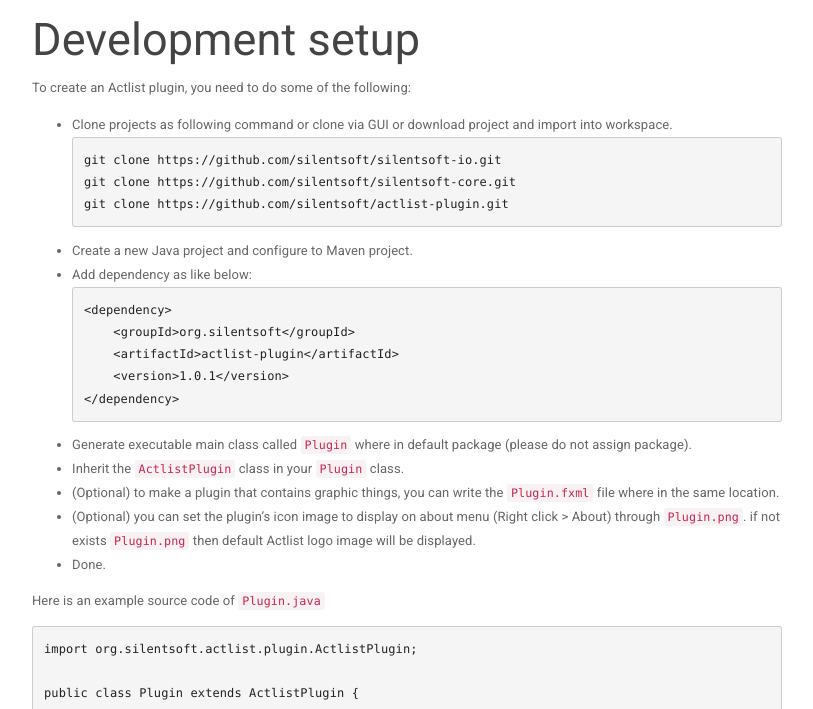
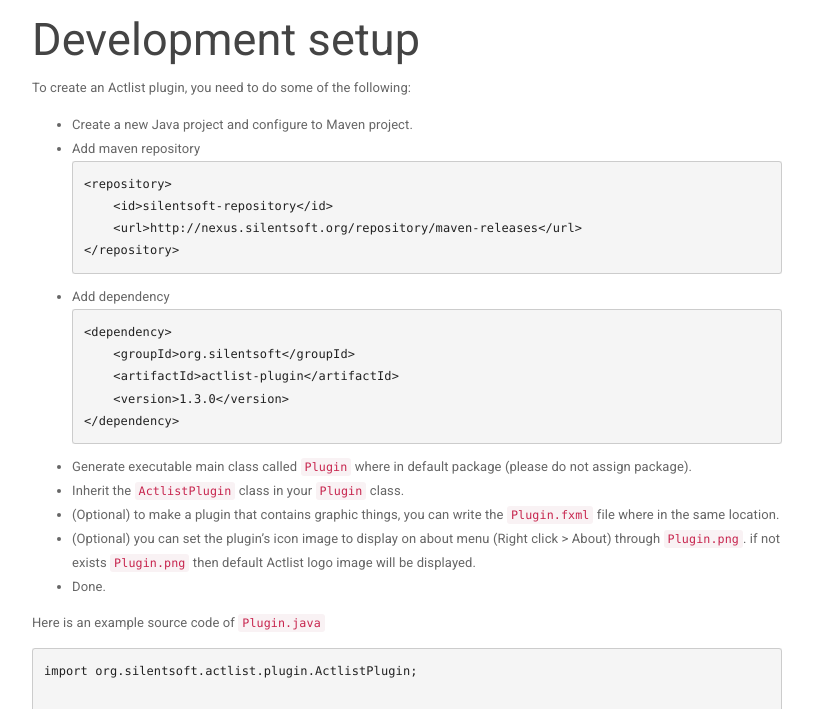
Before and after one commit to actlist/actlist.io, a Jekyll site: the page built from _docs/index.md, in a window 1280 px wide and 900 px high, cut to the strip 191-900 px from the top of the window. Shown: the whole strip, without its empty margins (428-1241 px from the left). Built offline with Jekyll 4.4.1, drawn with Linux system fonts in a browser that asks for light colours; nearby versions of some CDN libraries.

````diff
--- a/_docs/index.md
+++ b/_docs/index.md
@@ -7,19 +7,20 @@ redirect_from: /docs/index.html
 ## Development setup
 
 To create an Actlist plugin, you need to do some of the following:
-* Clone projects as following command or clone via GUI or download project and import into workspace.
+* Create a new Java project and configure to Maven project.
+* Add maven repository
   ```
-  git clone https://github.com/silentsoft/silentsoft-io.git
-  git clone https://github.com/silentsoft/silentsoft-core.git
-  git clone https://github.com/silentsoft/actlist-plugin.git
+  <repository>
+      <id>silentsoft-repository</id>
+      <url>http://nexus.silentsoft.org/repository/maven-releases</url>
+  </repository>
   ```
-* Create a new Java project and configure to Maven project.
-* Add dependency as like below:
+* Add dependency
   ```
   <dependency>
       <groupId>org.silentsoft</groupId>
       <artifactId>actlist-plugin</artifactId>
-      <version>1.0.1</version>
+      <version>1.3.0</version>
   </dependency>
   ```
 * Generate executable main class called `Plugin` where in default package (please do not assign package).
````
Also changed, not shown: _data/archives.yml (+32 -0 lines).
